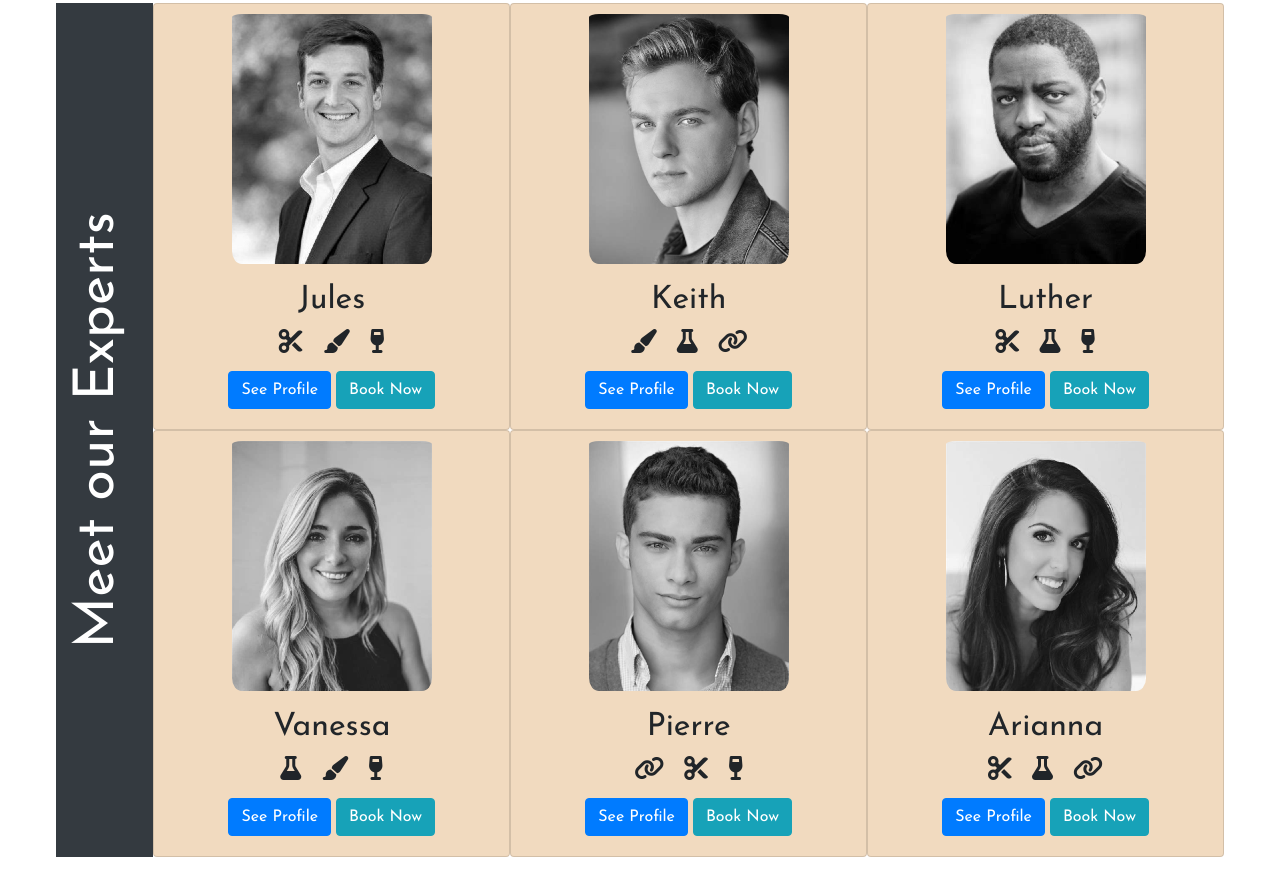
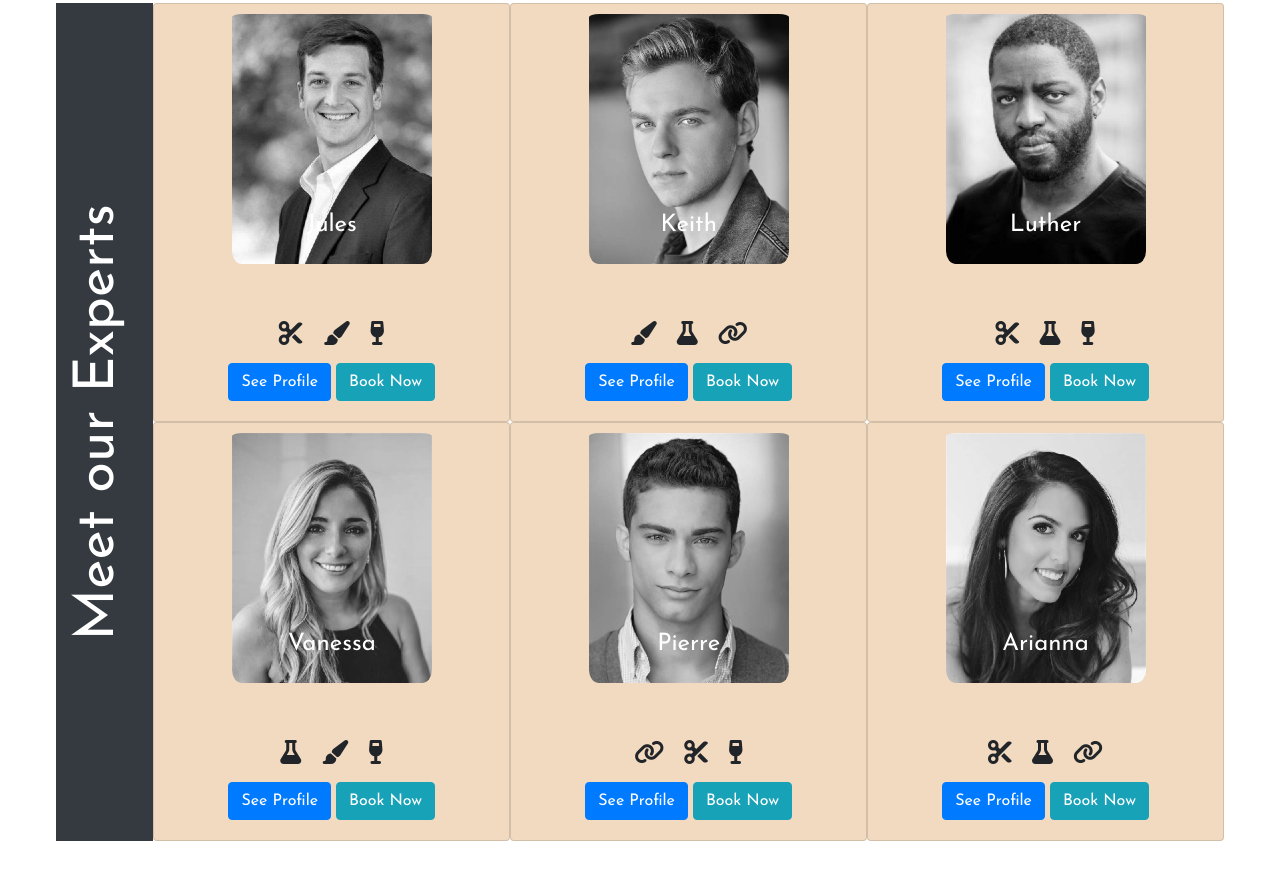
Before and after one commit to SEG3125-A/Lab5-Group47, a plain HTML site: page index.html in a window 1280 px wide. Shown: the part 1362-2240 px from the top of the page. Drawn offline with nearby package versions, Linux system fonts and the light colour scheme.

Commit message:
cards work

```diff
--- a/index.html
+++ b/index.html
@@ -241,10 +241,12 @@
             </div>
             <div class="col">
                 <div class="row">
-                    <div class="col card">
+                    <div class="col-lg-4 card">
                         <img class="card-img-top" src="images/Jules.png" alt="Jules Image">
                         <div class="card-body">
-                            <h4 class="card-title">Jules</h4>
+                            <div class="title-container">
+                                <h4 class="card-title text-center position-absolute w-100">Jules<h4>
+                            </div>
                             <div class="icon-row">
                                 <div class="icon">
                                     <i class="fa-solid fa-scissors"></i>
@@ -260,10 +262,12 @@
                             <button type="button" class="btn btn-info btn-md" data-toggle="modal" data-target="#bookingModal">Book Now</button>
                         </div>
                     </div>
-                    <div class="col card">
+                    <div class="col-lg-4 card">
                         <img class="card-img-top" src="images/Keith.png" alt="Keith Image">
                         <div class="card-body">
-                            <h4 class="card-title">Keith</h4>
+                            <div class="title-container">
+                                <h4 class="card-title text-center position-absolute w-100">Keith<h4>
+                            </div>
                             <div class="icon-row">
                                 <div class="icon">
                                     <i class="fa-solid fa-paintbrush"></i>
@@ -279,10 +283,12 @@
                             <button type="button" class="btn btn-info btn-md" data-toggle="modal" data-target="#bookingModal">Book Now</button>
                         </div>
                     </div>
-                    <div class="col card">
+                    <div class="col-lg-4 card">
                         <img class="card-img-top" src="images/Luther.png" alt="Luther Image">
                         <div class="card-body">
-                        <h4 class="card-title">Luther</h4>
+                            <div class="title-container">
+                                <h4 class="card-title text-center position-absolute w-100">Luther<h4>
+                            </div>
                             <div class="icon-row">
                                 <div class="icon">
                                     <i class="fa-solid fa-scissors"></i>
@@ -300,10 +306,12 @@
                     </div>
                 </div>
                 <div class="row">
-                    <div class="col card">
+                    <div class="col-lg-4 card">
                         <img class="card-img-top" src="images/Vanessa.png" alt="Vanessa Image">
                         <div class="card-body">
-                            <h4 class="card-title">Vanessa</h4>
+                            <div class="title-container">
+                                <h4 class="card-title text-center position-absolute w-100">Vanessa<h4>
+                            </div>
                             <div class="icon-row">
                                 <div class="icon">
                                     <i class="fa-solid fa-flask"></i>
@@ -322,10 +330,13 @@
                             </div>
                         </div>
                     </div>
-                    <div class="col card">
+                    <div class="col-lg-4 card">
                         <img class="card-img-top" src="images/Pierre.png" alt="Pierre Image">
                         <div class="card-body">
-                            <h4 class="card-title">Pierre</h4>
+                            <div class="title-container">
+                                <h4 class="card-title text-center position-absolute w-100">Pierre<h4>
+
+                            </div>
                             <div class="icon-row">
                                 <div class="icon">
                                     <i class="fa-solid fa-link"></i>
@@ -344,10 +355,13 @@
                             </div>
                         </div>
                     </div>
-                    <div class="col card">
+                    <div class="col-lg-4 card">
                         <img class="card-img-top" src="images/Arianna.png" alt="Arianna Image">
                         <div class="card-body">
-                            <h4 class="card-title">Arianna</h4>
+                            <div class="title-container">
+                                <h4 class="card-title text-center position-absolute w-100">Arianna<h4>
+
+                            </div>
                             <div class="icon-row">
                                 <div class="icon">
                                     <i class="fa-solid fa-scissors"></i>
--- a/styles/cards.css
+++ b/styles/cards.css
@@ -3,12 +3,15 @@
 .card {
     transform: scale(1);
     transition: transform 0.3s ease, filter 0.3s ease;
+    height: auto;
+    width: auto;
 
 }
 
 .col .card {
     background: #F1DABF;
     align-items: center;
+
 }
 
 .card img {
@@ -33,12 +36,21 @@
     text-align: center;
 }
 
+.title-container{
+    width: 150px;
+    height: 2rem;
+    background: #F1DABF;
+}
+
 .card-title {
-    margin-bottom: 0.5rem;
+    color: white;
+    margin-bottom: 0.1rem;
+    top: 50%;
+    left: 0%;
 }
 
 .card-text {
-    margin-bottom: 1rem;
+    margin-bottom: 0.1rem;
 }
 
 .icon-row{
--- a/styles/typography.css
+++ b/styles/typography.css
@@ -13,7 +13,7 @@ h2 {
 }
 
 h4 {
-    font-size: 2rem;
+    font-size: 1.5rem;
 }
 
 p {
@@ -27,7 +27,3 @@ p {
 .services-table td{
     font-size: 20px;
 }
-
-.experts p{
-    font-size: 1.2rem;
-}
```
Lines whose indentation alone changed are shown as unchanged.
